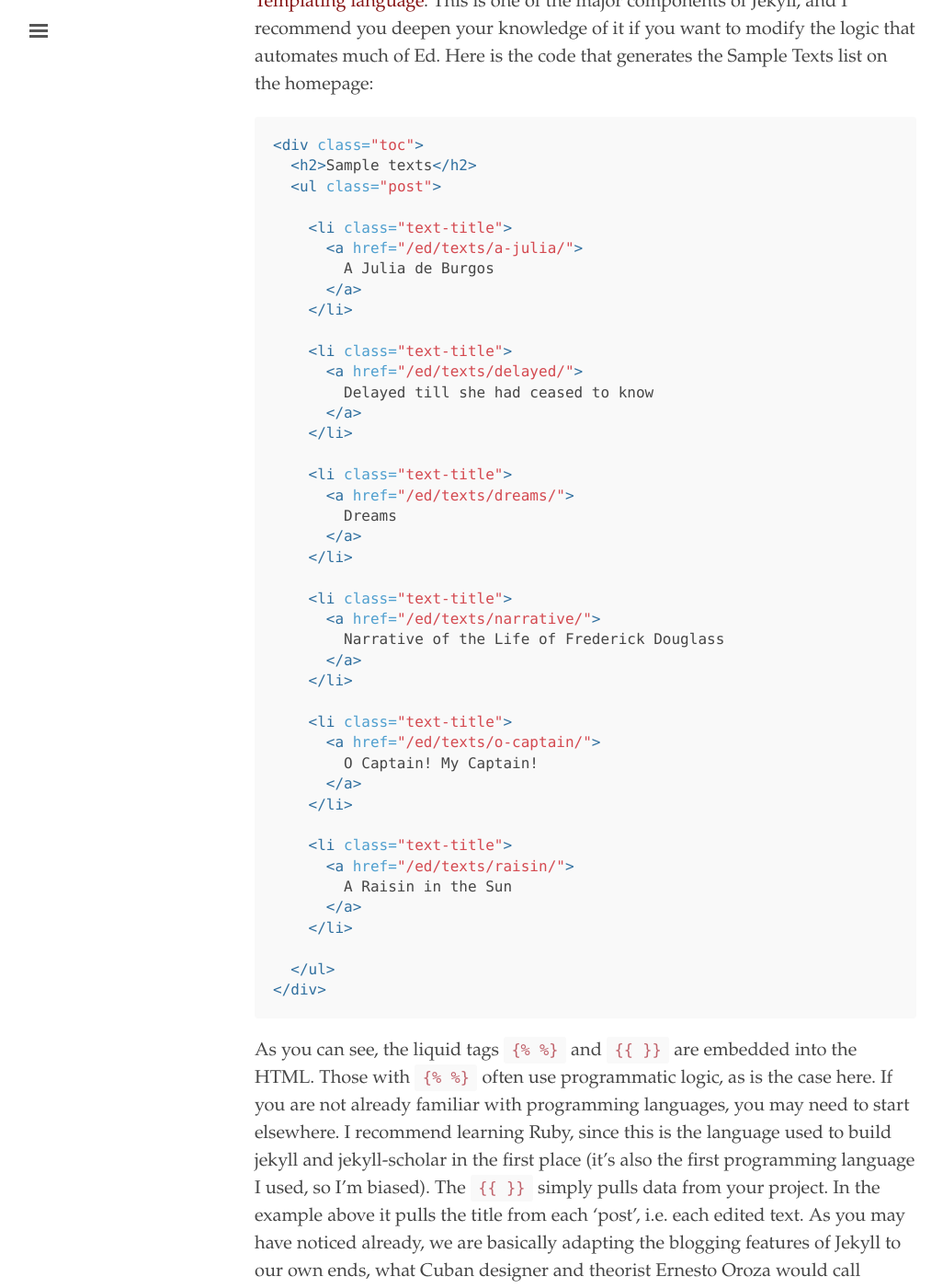
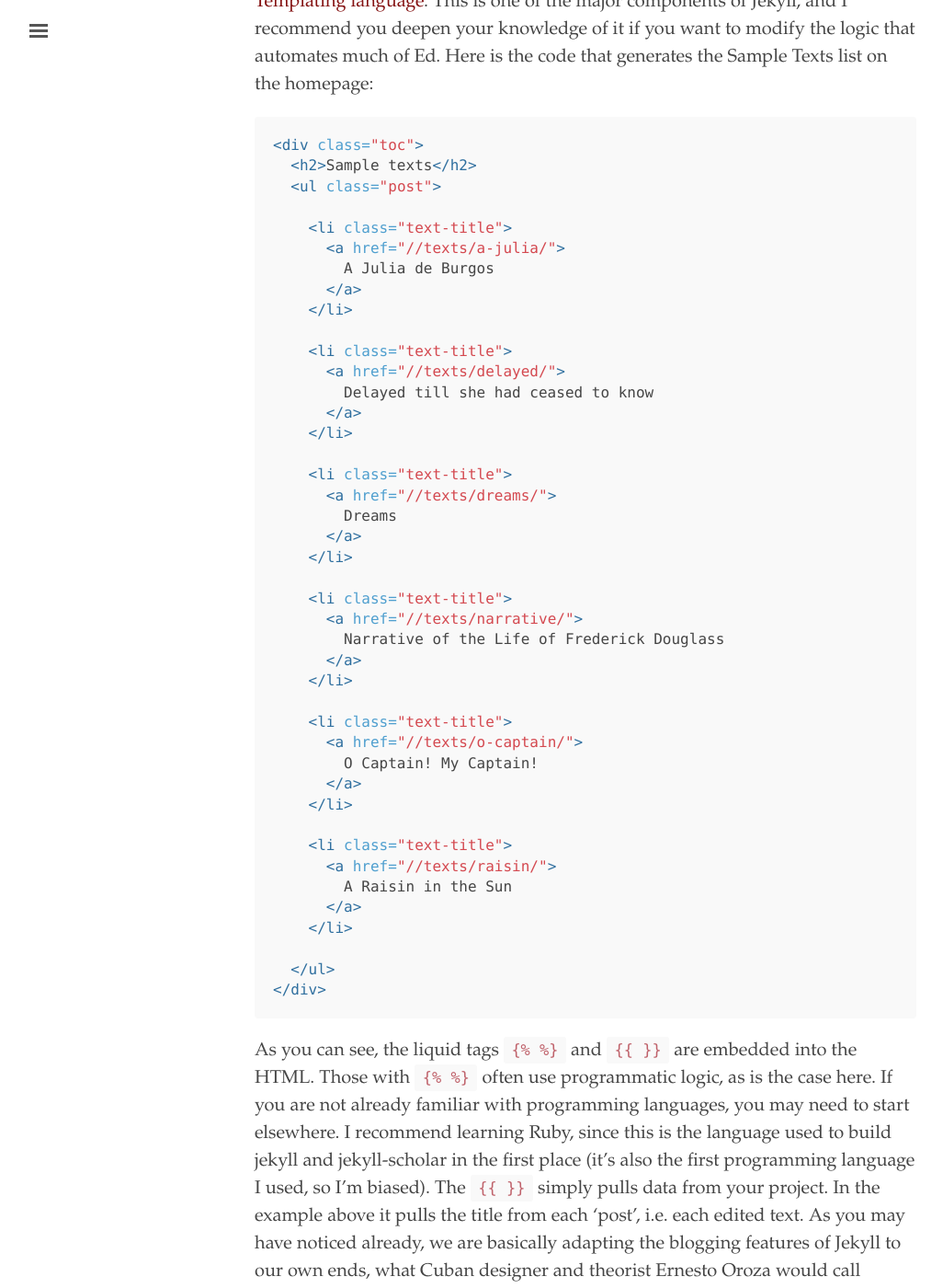
Before and after one commit to ahmedemam/ahmedemam.github.io, a Jekyll site: the page built from documentation.md, in a window 1280 px wide and 1400 px high, scrolled down 17712 px. Shown: the whole window at 92% size, without its empty margins (3-1029 px from the left). Built offline with Jekyll 4.4.1, drawn with Linux system fonts in a browser that asks for light colours.

Commit message:
reset theme

```diff
--- a/_config.yml
+++ b/_config.yml
@@ -5,7 +5,7 @@ title:               Ed.
 tagline:             'a jekyll theme for minimal editions'
 description:         'Ed is a Jekyll theme designed for textual editors based on minimal computing principles, and focused on legibility and flexibility.'
 url:                 'http://ahmedemam.github.io'
-baseurl:             '/ed'
+baseurl:             '/'
 
 # About/contact
 author:
```
